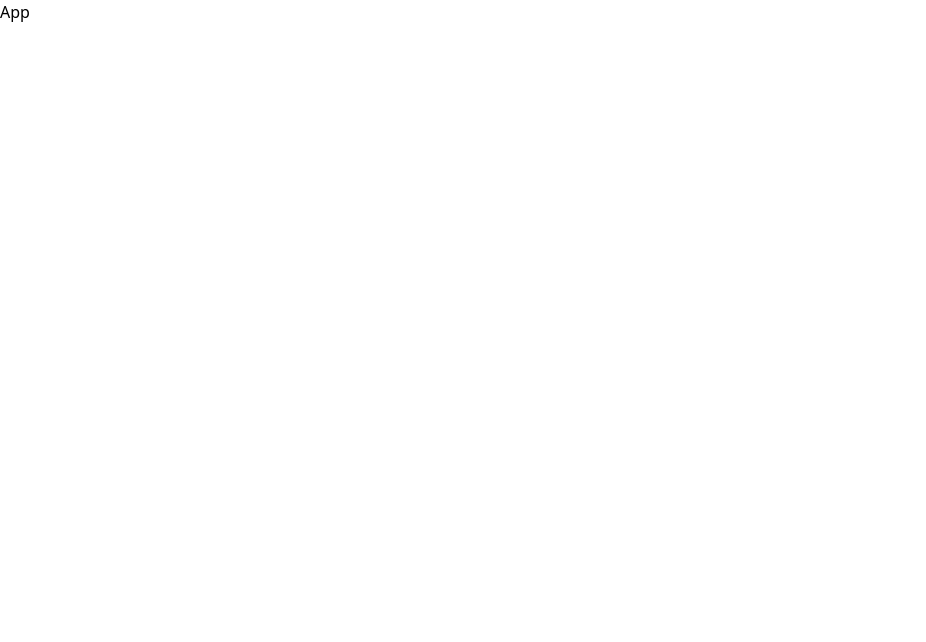
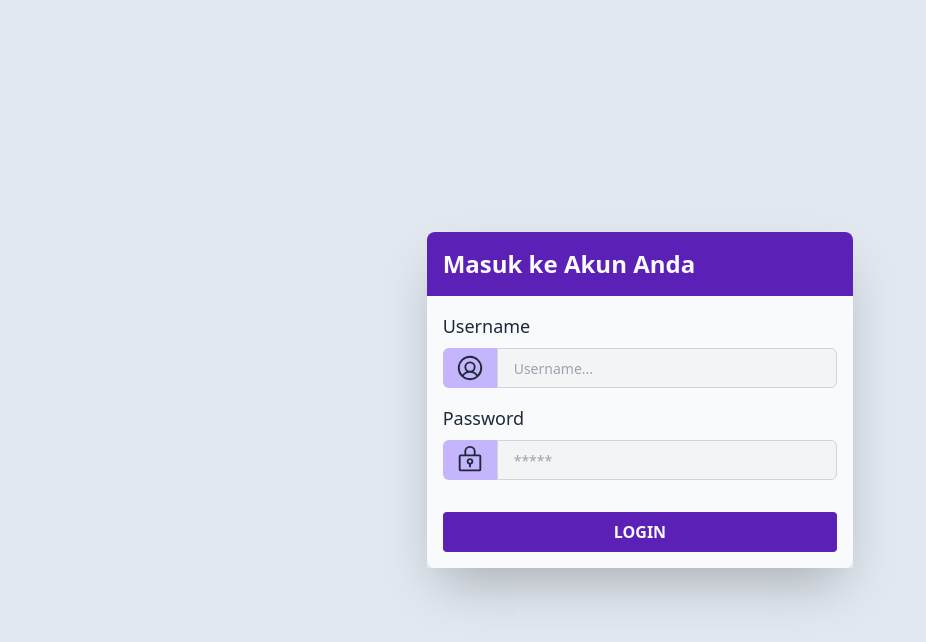
Before and after one commit to kasturikara/lucky-cat, a React (Vite) app: page / in a window 1280 px wide. Shown: the top 642 px of the page, without its empty margins (0-926 px from the left). Built offline with nearby package versions, Linux system fonts and the light colour scheme.

Commit message:
feat(auth): handle login

```diff
--- a/src/App.jsx
+++ b/src/App.jsx
@@ -1,5 +1,33 @@
+// store
+import useAppStore from "./store/useAppStore";
+import { useShallow } from "zustand/react/shallow";
+// pages
+import LoginPages from "./features/auth/pages";
+import { useEffect } from "react";
+
 function App() {
-  return <div>App</div>;
+  const [isLogin, setIsLogin, role] = useAppStore(
+    useShallow((state) => [state.isLogin, state.setIsLogin, state.role])
+  );
+
+  useEffect(() => {
+    if (localStorage.getItem("juri")) {
+      setIsLogin(true);
+    }
+  }, []);
+
+  return (
+    <div className="min-h-screen bg-slate-200 text-slate-900">
+      {!isLogin ? (
+        <LoginPages />
+      ) : (
+        (role === "admin" && <p>Admin</p>) ||
+        (role === "pbb" && <p>Peserta</p>) ||
+        (role === "varfor" && <p>VarFor</p>) ||
+        (role === "kos" && <p>Kos</p>)
+      )}
+    </div>
+  );
 }
 
 export default App;
--- /dev/null
+++ b/src/features/auth/pages/api/index.js
@@ -0,0 +1,17 @@
+import { supabase } from "src/services/supabase/SupabaseClient";
+
+export async function matchUser(data) {
+  const { username, password } = data;
+  const { data: user, error } = await supabase
+    .from("juri")
+    .select("*")
+    .eq("username", username)
+    .eq("password", password)
+    .single();
+  if (!user || error) {
+    console.error(error);
+    return;
+  }
+
+  return user;
+}
--- a/src/features/auth/pages/index.jsx
+++ b/src/features/auth/pages/index.jsx
@@ -1,5 +1,92 @@
+import { LockKey, UserCircle } from "@phosphor-icons/react";
+import { useState } from "react";
+import { matchUser } from "./api";
+import Swal from "sweetalert2";
+
 function LoginPages() {
-  return <div>LoginPages</div>;
+  const [dataLogin, setDataLogin] = useState({
+    username: "",
+    password: "",
+  });
+
+  const handleChange = (e) => {
+    setDataLogin({ ...dataLogin, [e.target.name]: e.target.value });
+  };
+
+  const handleSubmit = async () => {
+    const dataJuri = await matchUser(dataLogin);
+    if (dataJuri) {
+      localStorage.setItem("juri", JSON.stringify(dataJuri));
+
+      window.location.href = "/";
+    } else {
+      Swal.fire({
+        icon: "error",
+        title: "Oops...",
+        text: "Username atau Password yang anda masukkan salah!",
+      });
+    }
+  };
+
+  return (
+    <div className="flex flex-col items-center justify-center min-h-screen">
+      <div className="w-11/12 shadow-2xl md:w-1/3">
+        <div className="w-full p-4 text-xl font-semibold rounded-t-lg md:text-2xl bg-violet-800 text-slate-50">
+          Masuk ke Akun Anda
+        </div>
+        <form className="container flex flex-col p-4 mx-auto rounded-b-lg bg-slate-50 text-slate-900">
+          {/* Username */}
+          <div className="w-full mb-4 space-y-2 text-slate-800">
+            <label htmlFor="username" className="block text-lg font-medium">
+              Username
+            </label>
+            <div className="flex">
+              <span className="flex items-center px-3 text-sm pointer-events-none rounded-l-md bg-violet-300">
+                <UserCircle size={30} />
+              </span>
+              <input
+                type="text"
+                name="username"
+                id="username"
+                placeholder="Username..."
+                className="flex flex-1 h-10 p-4 text-sm text-gray-800 bg-gray-100 border border-gray-300 rounded-r-md focus:ring-inset focus:ring-violet-600"
+                autoComplete="off"
+                onChange={handleChange}
+              />
+            </div>
+          </div>
+          {/* Password */}
+          <div className="w-full mb-4 space-y-2 text-slate-800">
+            <label htmlFor="password" className="text-lg font-medium">
+              Password
+            </label>
+            <div className="flex">
+              <span className="flex items-center px-3 pointer-events-none sm:text-sm rounded-l-md bg-violet-300">
+                <LockKey size={30} />
+              </span>
+              <input
+                type="password"
+                name="password"
+                id="password"
+                placeholder="*****"
+                className="flex flex-1 h-10 p-4 text-gray-800 bg-gray-100 border border-gray-300 sm:text-sm rounded-r-md focus:ring-inset focus:ring-violet-600"
+                autoComplete="off"
+                onChange={handleChange}
+              />
+            </div>
+          </div>
+          {/* Button */}
+          <button
+            className="w-full h-10 mt-4 font-semibold rounded text-slate-50 bg-violet-800 hover:bg-violet-600"
+            type="button"
+            onClick={handleSubmit}
+          >
+            LOGIN
+          </button>
+        </form>
+      </div>
+    </div>
+  );
 }
 
 export default LoginPages;
--- a/src/store/useAppStore.js
+++ b/src/store/useAppStore.js
@@ -8,6 +8,10 @@ const useAppStore = create((set) => ({
   // data jumlah peserta
   jumlahSmp: 20,
   jumlahSma: 20,
+
+  // data user
+  role: JSON.parse(localStorage.getItem("juri"))?.role || "p",
+  setRole: (value) => set({ role: value }),
 }));
 
 export default useAppStore;
```
